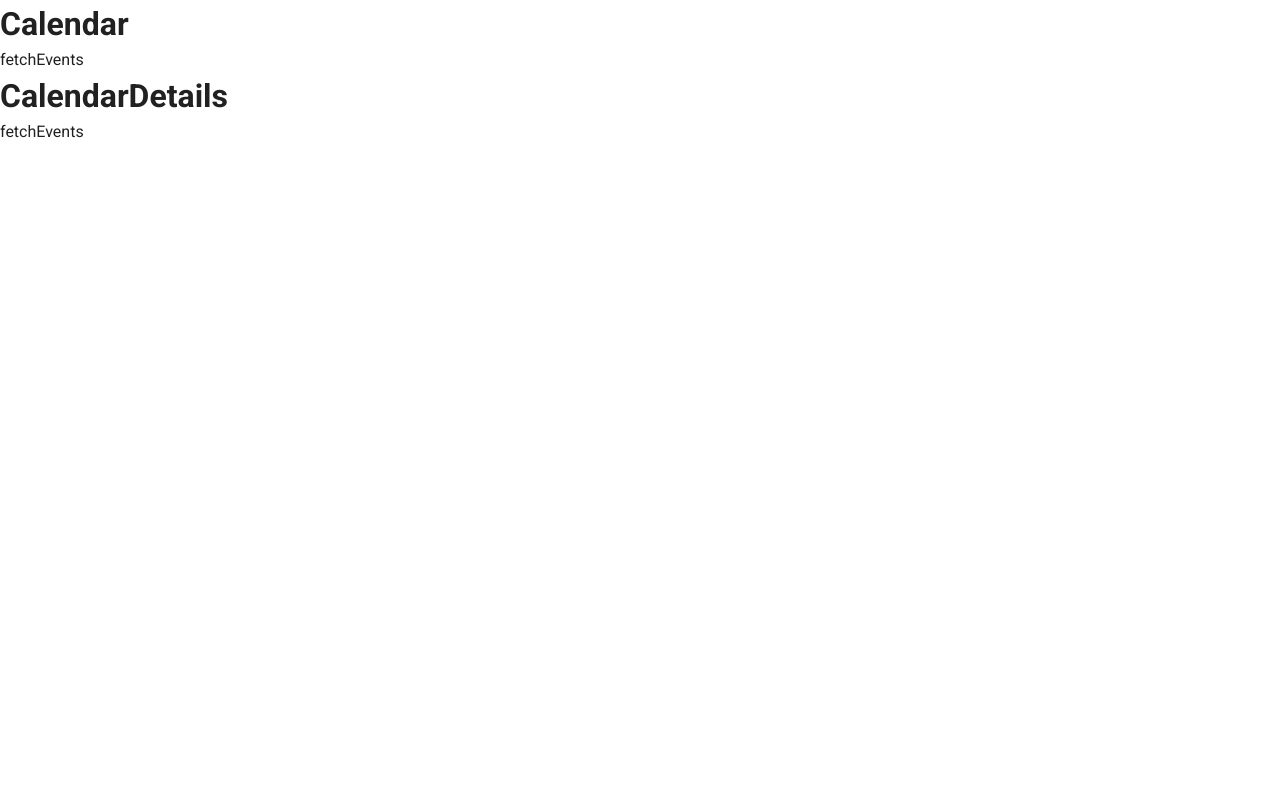
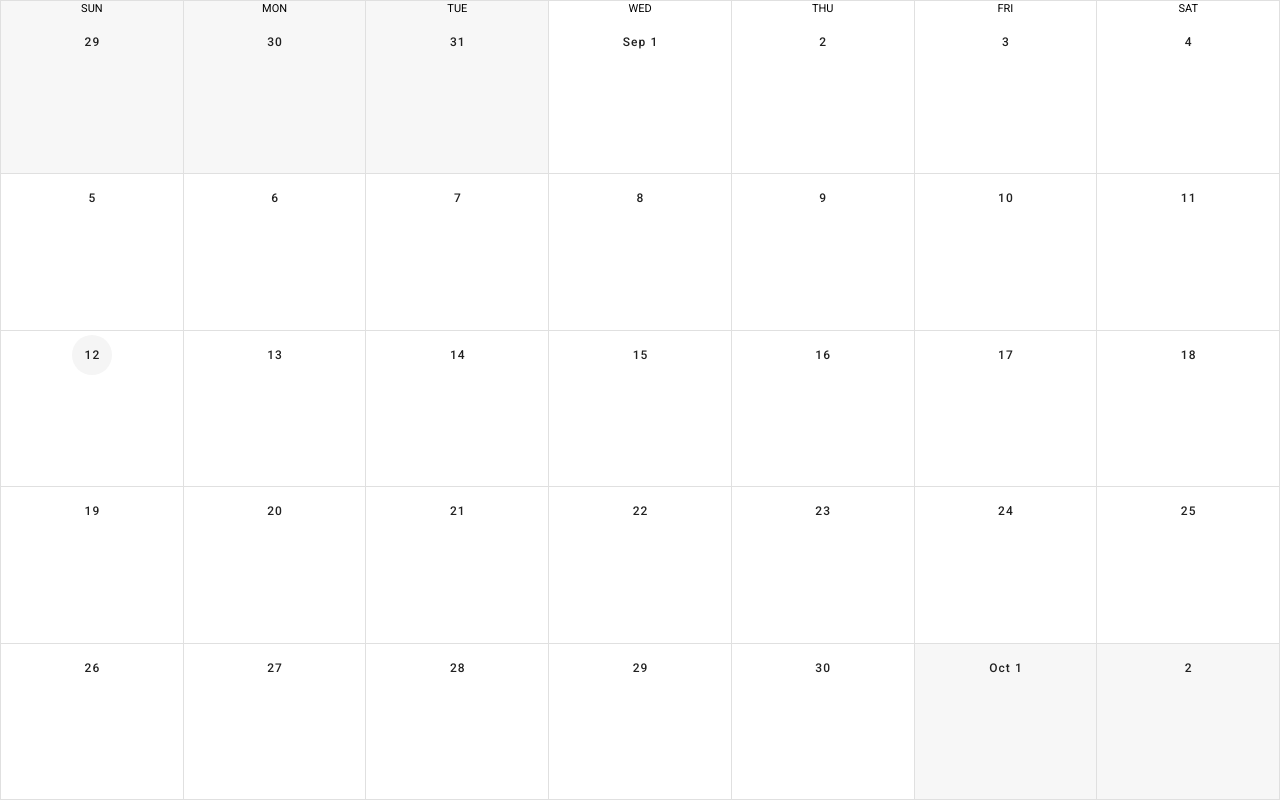
Before and after one commit to toshi-ue/vue_rails_calendar, a Vue app in the folder frontend/: page / in a window 1280 px wide. Built offline with nearby package versions, Linux system fonts and the light colour scheme.

Commit message:
update: カレンダーを表示させる

```diff
--- a/frontend/src/components/Calendar.vue
+++ b/frontend/src/components/Calendar.vue
@@ -1,23 +1,15 @@
 <template>
   <div>
-    <h1>Calendar</h1>
-    <ul>
-      <li v-for="event in events" :key="event.id">{{ event.name }}</li>
-    </ul>
-    <button type="submit" @click="fetchEvents()">fetchEvents</button>
-
-    <CalendarDetails />
+    <v-sheet height="100vh">
+      <v-calendar></v-calendar>
+    </v-sheet>
   </div>
 </template>
 
 <script>
 import { mapGetters, mapActions } from 'vuex';
-import CalendarDetails from './CalendarDetails.vue';
 export default {
   name: 'Calendar',
-  components: {
-    CalendarDetails,
-  },
   computed: {
     ...mapGetters('events', ['events']),
   },
```
